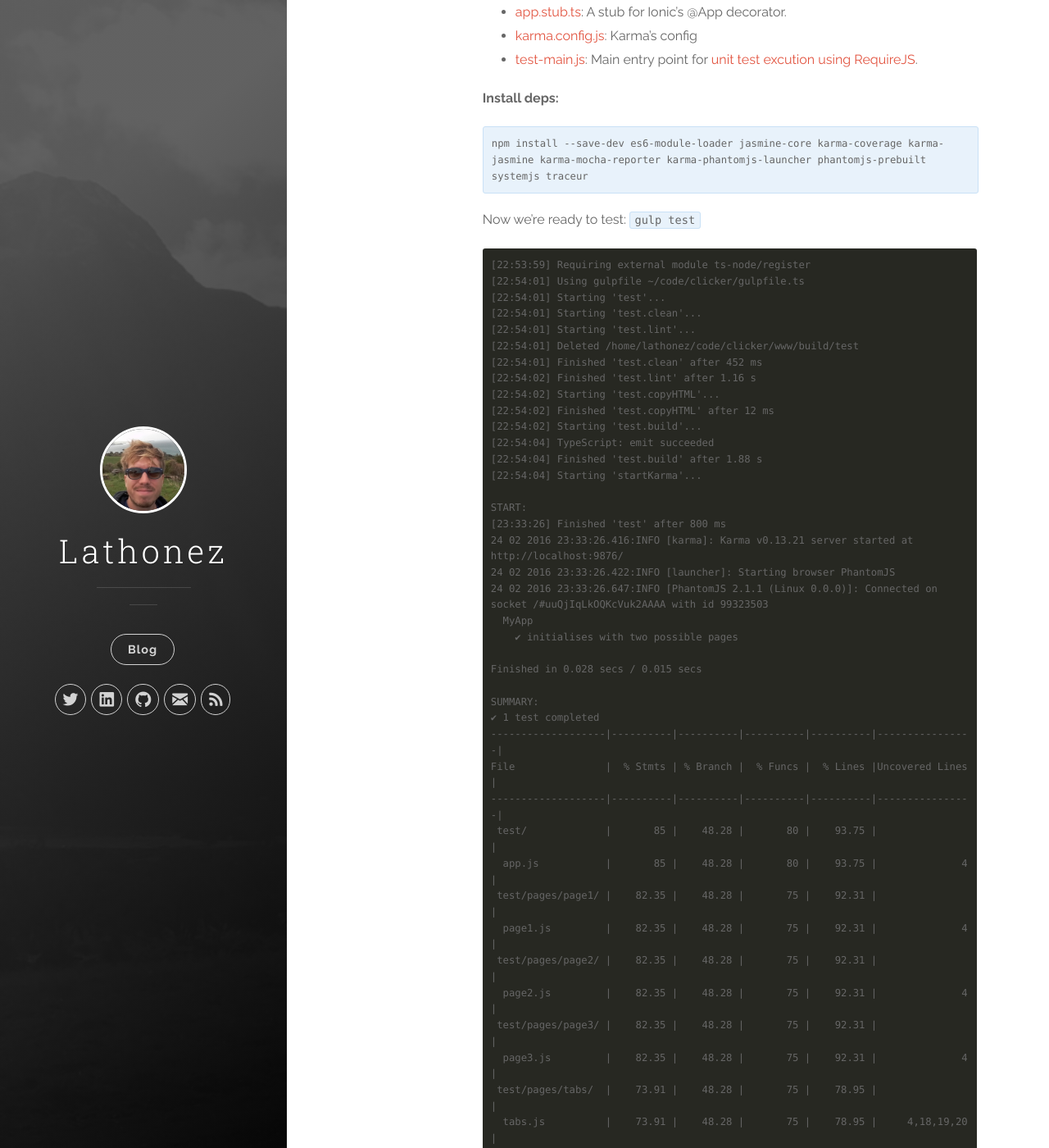
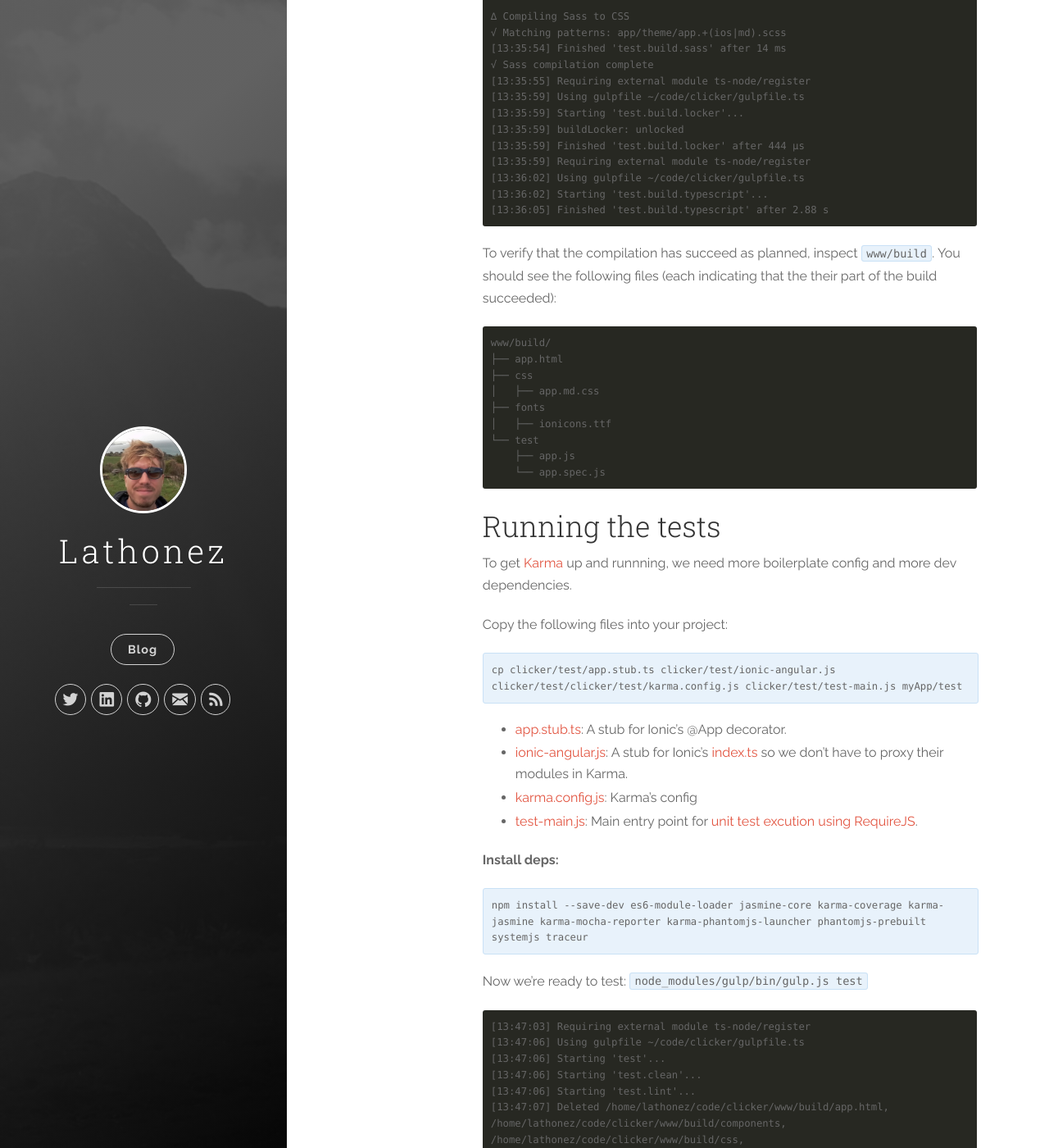
Before and after one commit to lathonez/lathonez.github.io, a Jekyll site: the page built from _posts/2016-02-21-ionic-2-unit-testing.markdown, in a window 1280 px wide and 1400 px high, scrolled down 5172 px. Shown: the whole window at 82% size. Built offline with Jekyll 4.4.1, drawn with Linux system fonts in a browser that asks for light colours; nearby versions of some CDN libraries; some of the changed text lies outside the part shown.

Commit message:
Ionic build tools

````diff
--- a/_posts/2016-02-21-ionic-2-unit-testing.markdown
+++ b/_posts/2016-02-21-ionic-2-unit-testing.markdown
@@ -25,7 +25,7 @@ The app is very simple, each [clicker][analog-clicker-img] is a counter that le
 Directory Structure
 --------------------
 
-There is some debate around where to keep unit tests. I started off with the unit tests in a separate `test/` directory, but have recently combined with the source code as per the [Angular 2 Style Guide][angular2-sg-dir]
+There is some debate around where to keep unit tests. I started off with the unit tests in a separate `test/` directory, but have recently combined with the source code as per the [Angular 2 Style Guide][angular2-sg-dir]. Now I use `test/` for configs, etc purely pertaining to the test setup.
 
 
 ```
@@ -63,9 +63,10 @@ app/
     ├── utils.spec.ts
     └── utils.ts
 
-test/
+test
 ├── app.stub.ts
 ├── config.ts
+├── ionic-angular.js
 ├── karma.config.js
 ├── test-main.js
 └── testUtils.ts
@@ -124,34 +125,36 @@ Make the following changes to your project:
 <pre class="lowlight">
 <code>cp clicker/gulpfile.ts myApp/
 mkdir -p myApp/test
-cp clicker/config.ts myApp/test
-ln -s app myApp/build</code>
+cp clicker/config.ts myApp/test</code>
 </pre>
 </div>
 
 * [gulpfile.ts][gulpfile.ts]: gulp’s config file
-* [config.ts][config.ts]: small config file for this setup, containing only paths at the moment. Can be [heavily expanded] down the line.
-* [build symlink][build.sym]: this seems to be the cleanest way to use Ionic's build structure with [gulp-inline-ng2-template][gulp-inline-ng2]
+* [config.ts][config.ts]: config file for this setup, containing only paths at the moment. Can be [expanded][angular2-seed-cfg] down the line.
 
 This gulpfile defines several tasks which gulp will carry out for us during the test cycle:
 
-1. **test.clean**: nuke anything that exists already in www/build/test
-2. **test.lint**: perform static analysis on source code using tslint, if enabled (not by default if following this post)
-3. **test.copyHTML**: we’ll want to have a copy of our html available to our unit tests, but our test build is wholly separate from Ionic’s webpack build. Thus we need to copy the html over into our test build directory
-4. **test.compile**: compile all our Typescript (both source and test), into Javascript.
-5. **test**: spin up [Karma][karma-home] and run the test (more on this later)
+1. **test.clean**: remove content from `www/build`, except `www/build/js`, which isn't used for testing
+2. **test.lint**: perform static analysis on source code using `tslint` if enabled
+3. **test.build.[fonts,html,sass]**: use `ionic-app-lib` to build fonts, html or sass
+4. **test.build.locker**: prevent any progress until Ionic builds are completed
+5. **test.build.typescript**: compile all our Typescript (both source and test), into individual Javascript files. This is done differently from Ionic which bundles everything into `app.bundle.js`
+6. **test.karma**: spin up [Karma][karma-home] (more on this later)
+7. **test**: combine all of the above to run the tests (more on this later)
 
 **Install Dependencies and Typings:**
 
 <div class="highlighter-rouge">
 <pre class="lowlight">
-<code>npm install --save-dev chalk del gulp gulp-load-plugins gulp-inline-ng2-template gulp-tslint gulp-typescript karma run-sequence tslint ts-node typings</code>
+<code>npm install -g ionic-app-lib
+npm install --save-dev chalk del gulp gulp-load-plugins gulp-inline-ng2-template gulp-tslint gulp-typescript karma run-sequence tslint ts-node typings</code>
 </pre>
 </div>
 
 <div class="highlighter-rouge">
 <pre class="lowlight">
-<code>for typing in \
+<code>typings install --ambient --save github:lathonez/typings/ionic-app-lib.d.ts
+for typing in \
 bluebird chalk del es6-shim express glob gulp gulp-load-plugins gulp-typescript \
 gulp-util jasmine karma log4js mime minimatch node orchestrator q \
 run-sequence serve-static through2 vinyl
@@ -161,33 +164,75 @@ done</code>
 </pre>
 </div>
 
-You're now ready to compile the tests: `node_modules/gulp/bin/gulp.js test.compile test.compile`
+You're now ready to build the tests:
+
+<div class="highlighter-rouge">
+<pre class="lowlight">
+<code>for task in \
+test.clean test.lint test.build.fonts test.build.html test.build.sass test.build.locker test.build.typescript
+do
+node_modules/gulp/bin/gulp.js $task
+done</code>
+</pre>
+</div>
 
 ```
-[23:40:08] Using gulpfile ~/code/myApp/gulpfile.ts
-[23:40:09] Starting 'test.clean'...
-[23:40:09] Finished 'test.clean' after 13 ms
-[23:40:09] Starting 'test.compile'...
-[23:40:11] TypeScript: emit succeeded
-[23:40:11] Finished 'test.compile' after 2.4 s
+[13:35:35] Requiring external module ts-node/register
+[13:35:39] Using gulpfile ~/code/clicker/gulpfile.ts
+[13:35:39] Starting 'test.clean'...
+[13:35:39] Deleted /home/lathonez/code/clicker/www/build/components, /home/lathonez/code/clicker/www/build/pages
+[13:35:39] Finished 'test.clean' after 13 ms
+[13:35:39] Requiring external module ts-node/register
+[13:35:42] Using gulpfile ~/code/clicker/gulpfile.ts
+[13:35:42] Starting 'test.lint'...
+[13:35:43] Finished 'test.lint' after 1.25 s
+[13:35:44] Requiring external module ts-node/register
+[13:35:47] Using gulpfile ~/code/clicker/gulpfile.ts
+[13:35:47] Starting 'test.build.fonts'...
+
+∆ Copying fonts
+√ Matching patterns: node_modules/ionic-angular/fonts/**/*.+(ttf|woff|woff2)
+[13:35:47] Finished 'test.build.fonts' after 12 ms
+√ Fonts copied to www/build/fonts
+[13:35:47] Requiring external module ts-node/register
+[13:35:50] Using gulpfile ~/code/clicker/gulpfile.ts
+[13:35:50] Starting 'test.build.html'...
+
+∆ Copying HTML
+√ Matching patterns: app/**/*.html
+[13:35:50] Finished 'test.build.html' after 13 ms
+√ HTML copied to www/build
+[13:35:51] Requiring external module ts-node/register
+[13:35:54] Using gulpfile ~/code/clicker/gulpfile.ts
+[13:35:54] Starting 'test.build.sass'...
+
+∆ Compiling Sass to CSS
+√ Matching patterns: app/theme/app.+(ios|md).scss
+[13:35:54] Finished 'test.build.sass' after 14 ms
+√ Sass compilation complete
+[13:35:55] Requiring external module ts-node/register
+[13:35:59] Using gulpfile ~/code/clicker/gulpfile.ts
+[13:35:59] Starting 'test.build.locker'...
+[13:35:59] buildLocker: unlocked
+[13:35:59] Finished 'test.build.locker' after 444 μs
+[13:35:59] Requiring external module ts-node/register
+[13:36:02] Using gulpfile ~/code/clicker/gulpfile.ts
+[13:36:02] Starting 'test.build.typescript'...
+[13:36:05] Finished 'test.build.typescript' after 2.88 s
 ```
 
-To verify that the compilation has succeed as planned, inspect `www/build/test`. You should see that `app.spec.ts` has been compiled into Javascript, along with all the source code:
-
+To verify that the compilation has succeed as planned, inspect `www/build`. You should see the following files (each indicating that the their part of the build succeeded):
 
 ```
-www/build/test/
-├── app.js
-├── app.spec.js
-└── pages
-    ├── page1
-    │   └── page1.js
-    ├── page2
-    │   └── page2.js
-    ├── page3
-    │   └── page3.js
-    └── tabs
-        └── tabs.js
+www/build/
+├── app.html
+├── css
+│   ├── app.md.css
+├── fonts
+│   ├── ionicons.ttf
+└── test
+    ├── app.js
+    └── app.spec.js
 ```
 
 Running the tests
@@ -199,11 +244,12 @@ Copy the following files into your project:
 
 <div class="highlighter-rouge">
 <pre class="lowlight">
-<code>cp clicker/test/app.stub.ts clicker/test/karma.config.js clicker/test/test-main.js myApp/test</code>
+<code>cp clicker/test/app.stub.ts clicker/test/ionic-angular.js clicker/test/clicker/test/karma.config.js clicker/test/test-main.js myApp/test</code>
 </pre>
 </div>
 
 * [app.stub.ts][app.stub.ts]: A stub for Ionic's @App decorator.
+* [ionic-angular.js][ionic-angular.js]: A stub for Ionic's [index.ts][ionic-index.ts] so we don't have to proxy their modules in Karma.
 * [karma.config.js][karma.config.js]: Karma's config
 * [test-main.js][test-main.js]: Main entry point for [unit test excution using RequireJS][karma-tm-docs].
 
@@ -215,54 +261,113 @@ Copy the following files into your project:
 </pre>
 </div>
 
-Now we're ready to test: `gulp test`
+Now we're ready to test: `node_modules/gulp/bin/gulp.js test`
 
 ```
-[22:53:59] Requiring external module ts-node/register
-[22:54:01] Using gulpfile ~/code/clicker/gulpfile.ts
-[22:54:01] Starting 'test'...
-[22:54:01] Starting 'test.clean'...
-[22:54:01] Starting 'test.lint'...
-[22:54:01] Deleted /home/lathonez/code/clicker/www/build/test
-[22:54:01] Finished 'test.clean' after 452 ms
-[22:54:02] Finished 'test.lint' after 1.16 s
-[22:54:02] Starting 'test.copyHTML'...
-[22:54:02] Finished 'test.copyHTML' after 12 ms
-[22:54:02] Starting 'test.build'...
-[22:54:04] TypeScript: emit succeeded
-[22:54:04] Finished 'test.build' after 1.88 s
-[22:54:04] Starting 'startKarma'...
+[13:47:03] Requiring external module ts-node/register
+[13:47:06] Using gulpfile ~/code/clicker/gulpfile.ts
+[13:47:06] Starting 'test'...
+[13:47:06] Starting 'test.clean'...
+[13:47:06] Starting 'test.lint'...
+[13:47:07] Deleted /home/lathonez/code/clicker/www/build/app.html, /home/lathonez/code/clicker/www/build/components, /home/lathonez/code/clicker/www/build/css, /home/lathonez/code/clicker/www/build/fonts, /home/lathonez/code/clicker/www/build/pages
+[13:47:07] Finished 'test.clean' after 491 ms
+[13:47:08] Finished 'test.lint' after 1.25 s
+[13:47:08] Starting 'test.build.html'...
+
+∆ Copying HTML
+√ Matching patterns: app/**/*.html
+[13:47:08] Finished 'test.build.html' after 11 ms
+[13:47:08] Starting 'test.build.fonts'...
+
+∆ Copying fonts
+√ Matching patterns: node_modules/ionic-angular/fonts/**/*.+(ttf|woff|woff2)
+[13:47:08] Finished 'test.build.fonts' after 2.07 ms
+[13:47:08] Starting 'test.build.sass'...
+
+∆ Compiling Sass to CSS
+√ Matching patterns: app/theme/app.+(ios|md).scss
+[13:47:08] Finished 'test.build.sass' after 3.83 ms
+[13:47:08] Starting 'test.build.locker'...
+[13:47:08] buildLocker: waiting for fonts build to complete
+√ HTML copied to www/build
+√ Fonts copied to www/build/fonts
+[13:47:08] buildLocker: waiting for css build to complete
+[13:47:08] buildLocker: waiting for css build to complete
+[13:47:08] buildLocker: waiting for css build to complete
+[13:47:09] buildLocker: waiting for css build to complete
+√ Sass compilation complete
+[13:47:09] buildLocker: unlocked
+[13:47:09] Finished 'test.build.locker' after 968 ms
+[13:47:09] Starting 'test.build.typescript'...
+[13:47:12] Finished 'test.build.typescript' after 2.79 s
+[13:47:12] Starting 'test.karma'...
 
 START:
-[23:33:26] Finished 'test' after 800 ms
-24 02 2016 23:33:26.416:INFO [karma]: Karma v0.13.21 server started at http://localhost:9876/
-24 02 2016 23:33:26.422:INFO [launcher]: Starting browser PhantomJS
-24 02 2016 23:33:26.647:INFO [PhantomJS 2.1.1 (Linux 0.0.0)]: Connected on socket /#uuQjIqLkOQKcVuk2AAAA with id 99323503
-  MyApp
+04 03 2016 13:47:13.357:INFO [karma]: Karma v0.13.21 server started at http://localhost:9876/
+04 03 2016 13:47:13.365:INFO [launcher]: Starting browser PhantomJS
+04 03 2016 13:47:13.637:INFO [PhantomJS 2.1.1 (Linux 0.0.0)]: Connected on socket /#cEaU3-8LQtWDI375AAAA with id 2734143
+  Click
+    ✔ initialises with defaults
+    ✔ initialises with overrides
+  Clicker
+    ✔ initialises with the correct name
+  ClickerApp
     ✔ initialises with two possible pages
+    ✔ initialises with a root page
+    ✔ initialises with an app
+    ✔ opens a page
+  ClickerButton
+    ✔ initialises
+    ✔ displays the clicker name and count
+    ✔ does a click
+  ClickerForm
+    ✔ initialises
+    ✔ passes new clicker through to service
+    ✔ doesn't try to add a clicker with no name
+  Clickers
+    ✔ initialises with empty clickers
+    ✔ creates an instance of SqlStorage
+    ✔ has empty ids with no storage
+    ✔ has empty clickers with no storage
+    ✔ can initialise a clicker from string
+    ✔ returns undefined for a bad id
+    ✔ adds a new clicker with the correct name
+    ✔ removes a clicker by id
+    ✔ does a click
+    ✔ loads IDs from storage
+    ✔ loads clickers from storage
+  ClickerList
+    ✔ initialises
+  Utils
+    ✔ resets a control
 
-Finished in 0.028 secs / 0.015 secs
+Finished in 0.413 secs / 0.356 secs
 
 SUMMARY:
-✔ 1 test completed
--------------------|----------|----------|----------|----------|----------------|
-File               |  % Stmts | % Branch |  % Funcs |  % Lines |Uncovered Lines |
--------------------|----------|----------|----------|----------|----------------|
- test/             |       85 |    48.28 |       80 |    93.75 |                |
-  app.js           |       85 |    48.28 |       80 |    93.75 |              4 |
- test/pages/page1/ |    82.35 |    48.28 |       75 |    92.31 |                |
-  page1.js         |    82.35 |    48.28 |       75 |    92.31 |              4 |
- test/pages/page2/ |    82.35 |    48.28 |       75 |    92.31 |                |
-  page2.js         |    82.35 |    48.28 |       75 |    92.31 |              4 |
- test/pages/page3/ |    82.35 |    48.28 |       75 |    92.31 |                |
-  page3.js         |    82.35 |    48.28 |       75 |    92.31 |              4 |
- test/pages/tabs/  |    73.91 |    48.28 |       75 |    78.95 |                |
-  tabs.js          |    73.91 |    48.28 |       75 |    78.95 |     4,18,19,20 |
--------------------|----------|----------|----------|----------|----------------|
-All files          |    80.85 |    48.28 |    76.19 |    89.19 |                |
--------------------|----------|----------|----------|----------|----------------|
-
-karma exited with 0
+✔ 26 tests completed
+--------------------------------|----------|----------|----------|----------|----------------|
+File                            |  % Stmts | % Branch |  % Funcs |  % Lines |Uncovered Lines |
+--------------------------------|----------|----------|----------|----------|----------------|
+ test/                          |    89.74 |    48.39 |       80 |    94.29 |                |
+  app.js                        |    89.66 |    48.28 |    85.71 |       96 |              5 |
+  testUtils.js                  |       90 |       50 |    66.67 |       90 |              8 |
+ test/components/clickerButton/ |       85 |    48.28 |      100 |    93.75 |                |
+  clickerButton.js              |       85 |    48.28 |      100 |    93.75 |              5 |
+ test/components/clickerForm/   |    90.32 |    51.61 |      100 |     96.3 |                |
+  clickerForm.js                |    90.32 |    51.61 |      100 |     96.3 |              5 |
+ test/models/                   |      100 |      100 |      100 |      100 |                |
+  click.js                      |      100 |      100 |      100 |      100 |                |
+  clicker.js                    |      100 |      100 |      100 |      100 |                |
+ test/pages/clickerList/        |    86.96 |    48.28 |      100 |    94.74 |                |
+  clickerList.js                |    86.96 |    48.28 |      100 |    94.74 |              5 |
+ test/pages/page2/              |    82.35 |    48.28 |       75 |    92.31 |                |
+  page2.js                      |    82.35 |    48.28 |       75 |    92.31 |              5 |
+ test/services/                 |    92.55 |    48.39 |    86.67 |    95.35 |                |
+  clickers.js                   |    94.94 |    48.39 |       96 |    97.22 |           5,67 |
+  utils.js                      |       80 |      100 |       40 |    85.71 |            6,8 |
+--------------------------------|----------|----------|----------|----------|----------------|
+All files                       |    90.87 |       50 |    89.71 |    95.54 |                |
+--------------------------------|----------|----------|----------|----------|----------------|
 ```
 Add the following lines to your `package.json` so we can get everything working nicely with `npm` instead of calling `gulp`:
 
@@ -349,24 +454,25 @@ FAQ
 [angular2-sg-dir]:    https://github.com/mgechev/angular2-style-guide#directory-structure
 [app.spec.ts]:        https://github.com/lathonez/clicker/blob/master/test/app.spec.ts
 [app.stub.ts]:        https://github.com/lathonez/clicker/blob/master/test/app.stub.ts
-[build.sym]:          https://github.com/lathonez/clicker/blob/master/build
 [clicker-codecov]:    https://codecov.io/github/lathonez/clicker?branch=master
 [clicker-coveralls]:  https://coveralls.io/github/lathonez/clicker?branch=master
-[clicker-issue-new]:  https://github.com/lathonez/clicker/issues/new
-[clicker-issue-6]:    https://github.com/lathonez/clicker/issues/6
 [clicker-issue-20]:   https://github.com/lathonez/clicker/issues/20
 [clicker-issue-22]:   https://github.com/lathonez/clicker/issues/22
 [clicker-issue-29]:   https://github.com/lathonez/clicker/issues/29
+[clicker-issue-6]:    https://github.com/lathonez/clicker/issues/6
+[clicker-issue-new]:  https://github.com/lathonez/clicker/issues/new
 [clicker-repo]:       http://github.com/lathonez/clicker
 [clicker-travis]:     https://travis-ci.org/lathonez/clicker
+[config.ts]:          https://github.com/lathonez/clicker/blob/master/test/config.ts
 [cordova-prune-post]: http://lathonez.github.io/2016/cordova-remove-assets/
 [gulp-home]:          http://gulpjs.com/
 [gulp-inline-ng2]:    https://github.com/ludohenin/gulp-inline-ng2-template
 [gulpfile.ts]:        https://github.com/lathonez/clicker/blob/master/gulpfile.ts
-[config.ts]:          https://github.com/lathonez/clicker/blob/master/test/config.ts
+[ionic-angular.js]:   https://github.com/lathonez/clicker/blob/master/test/ionic-angular.js
+[ionic-index.ts]:     https://github.com/driftyco/ionic/blob/2.0/ionic/index.ts
 [karma-home]:         https://karma-runner.github.io/0.13/index.html
+[karma-tm-docs]:      https://karma-runner.github.io/0.8/plus/RequireJS.html
 [karma.config.js]:    https://github.com/lathonez/clicker/blob/master/test/karma.config.js
-[karma-tm-docs]:      https://karma-runner.github.io/0.8/plus/RequireJS.html
 [lcov-app-ss]:        /images/ionic2_unit_testing/lcov-app-screenshot.png
 [lcov-home]:          http://ltp.sourceforge.net/coverage/lcov.php
 [lcov-index-ss]:      /images/ionic2_unit_testing/lcov-index-screenshot.png
````
